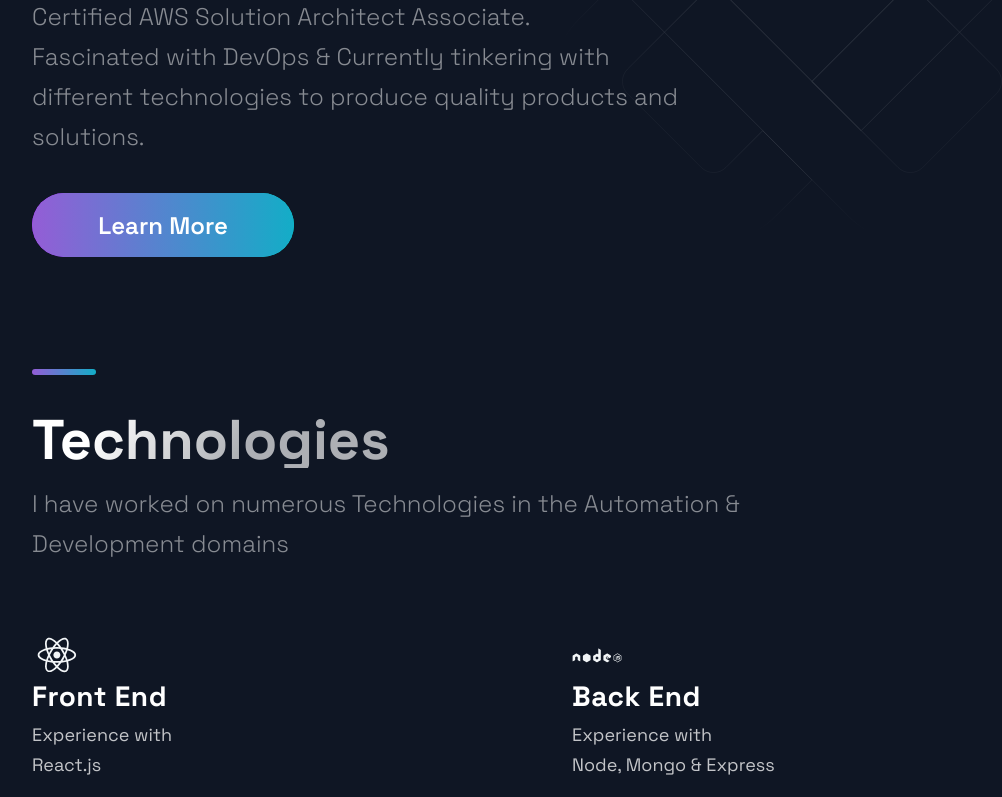
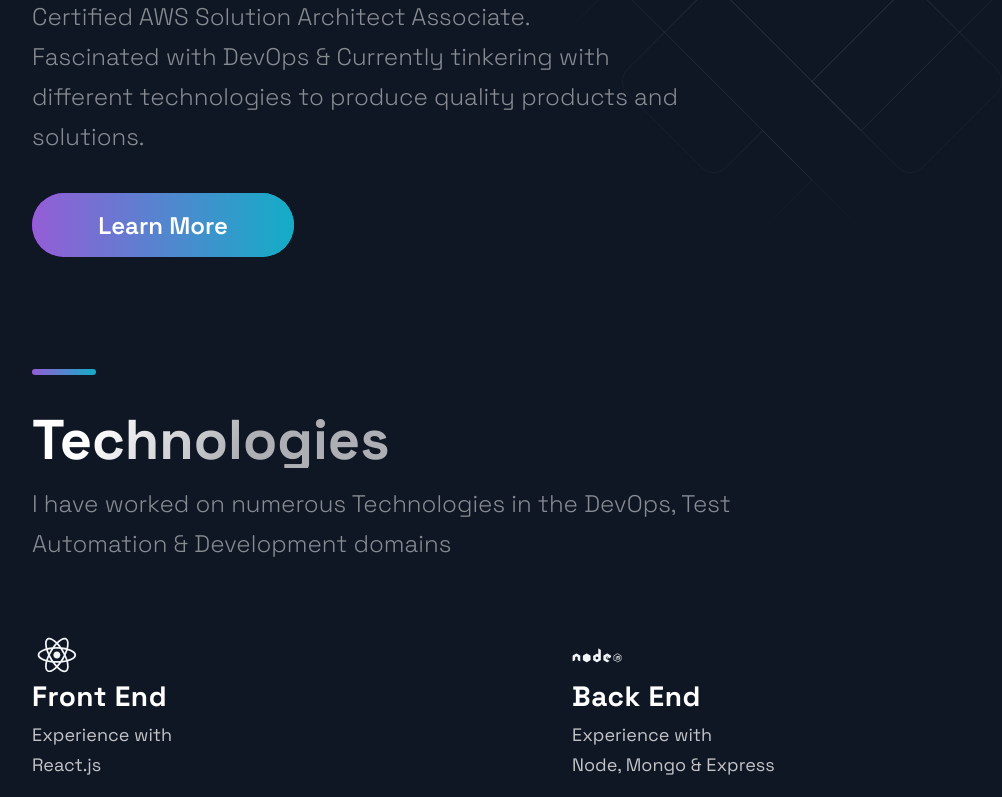
Before and after one commit to indayush/next-portfolio-demo, a Next.js app: page / in a window 1280 px wide. Shown: the part 389-1186 px from the top of the page, without its empty margins (88-1090 px from the left). Built offline with nearby package versions, Linux system fonts and the light colour scheme.

Commit message:
Updated technologies section with DevOps

```diff
--- a/src/components/Technologies/Technologies.js
+++ b/src/components/Technologies/Technologies.js
@@ -29,7 +29,7 @@ const Technologies = () => (
 
 		<SectionTitle>Technologies</SectionTitle>
 		<SectionText>
-			I have worked on numerous Technologies in the Automation & Development
+			I have worked on numerous Technologies in the DevOps, Test Automation & Development
 			domains
 		</SectionText>
 		<List>
```
